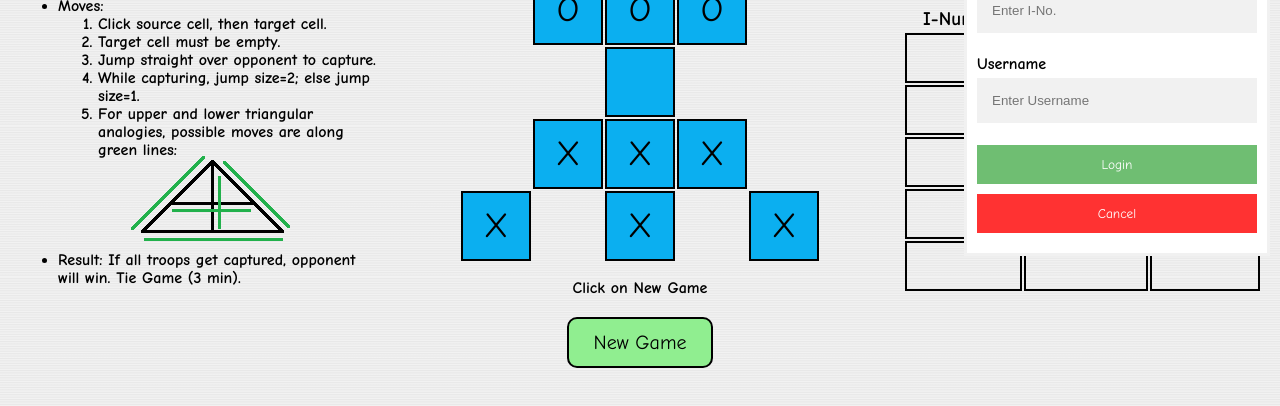
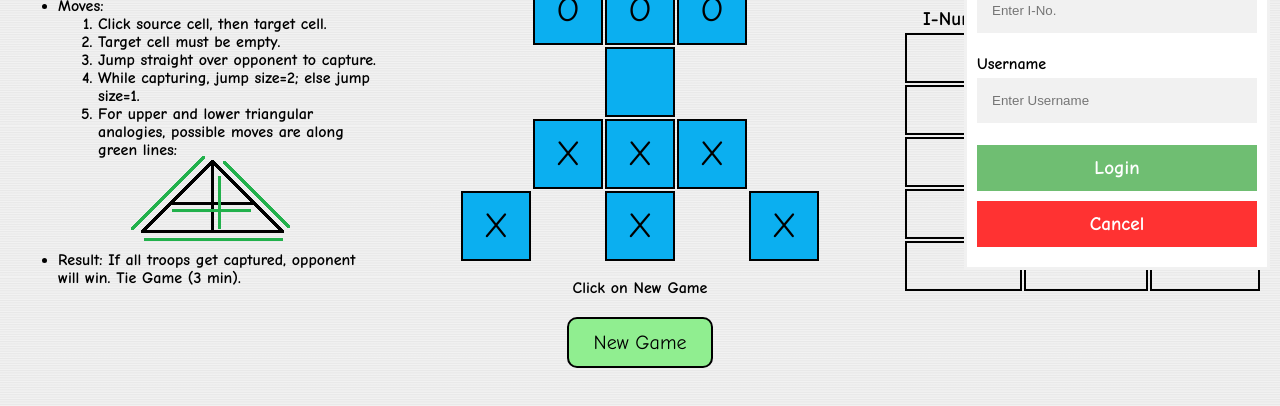
Before and after one commit to abhinav0911/MaxJump, a website: page index.html in a window 1280 px wide. Both pictures are taken after a click on the button "Login". Shown: the part 176-582 px from the top of the page. Drawn offline with Linux system fonts and the light colour scheme; no server answers.

Commit message:
Update index.html

```diff
--- a/index.html
+++ b/index.html
@@ -164,8 +164,8 @@
 			<label for="uname"><b>Username</b></label>
 			<input type="text" placeholder="Enter Username" name="uname" required>
 
-			<button type="button" class="btn" onclick="closeForm(this.form)">Login</button>
-			<button type="button" class="btn cancel" onclick="cancel()">Cancel</button>
+			<button style="font-weight:bold; font-size: 120%;" type="button" class="btn" onclick="closeForm(this.form)">Login</button>
+			<button style="font-weight:bold; font-size: 120%;" type="button" class="btn cancel" onclick="cancel()">Cancel</button>
 		</form>
 	  </div>
 
```
